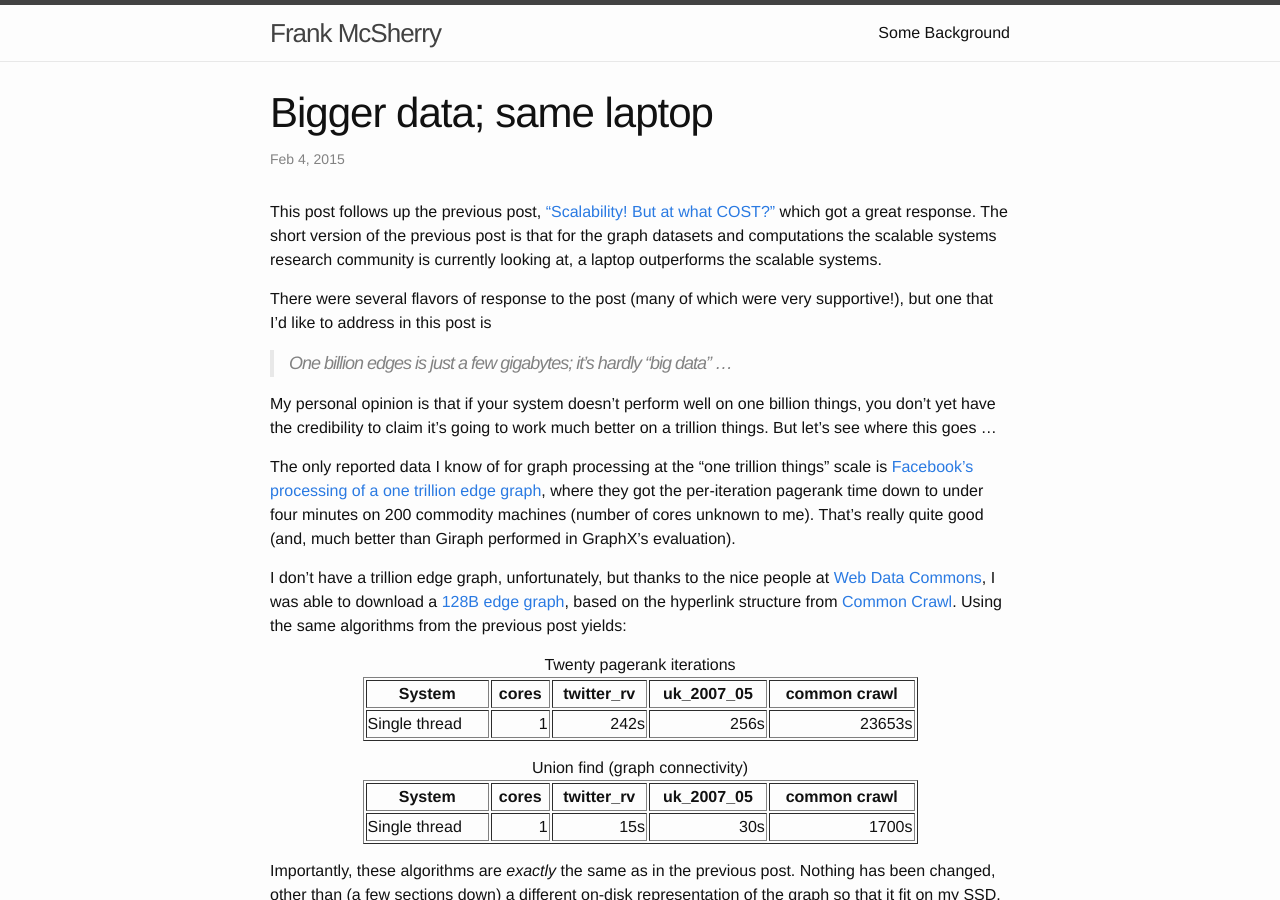
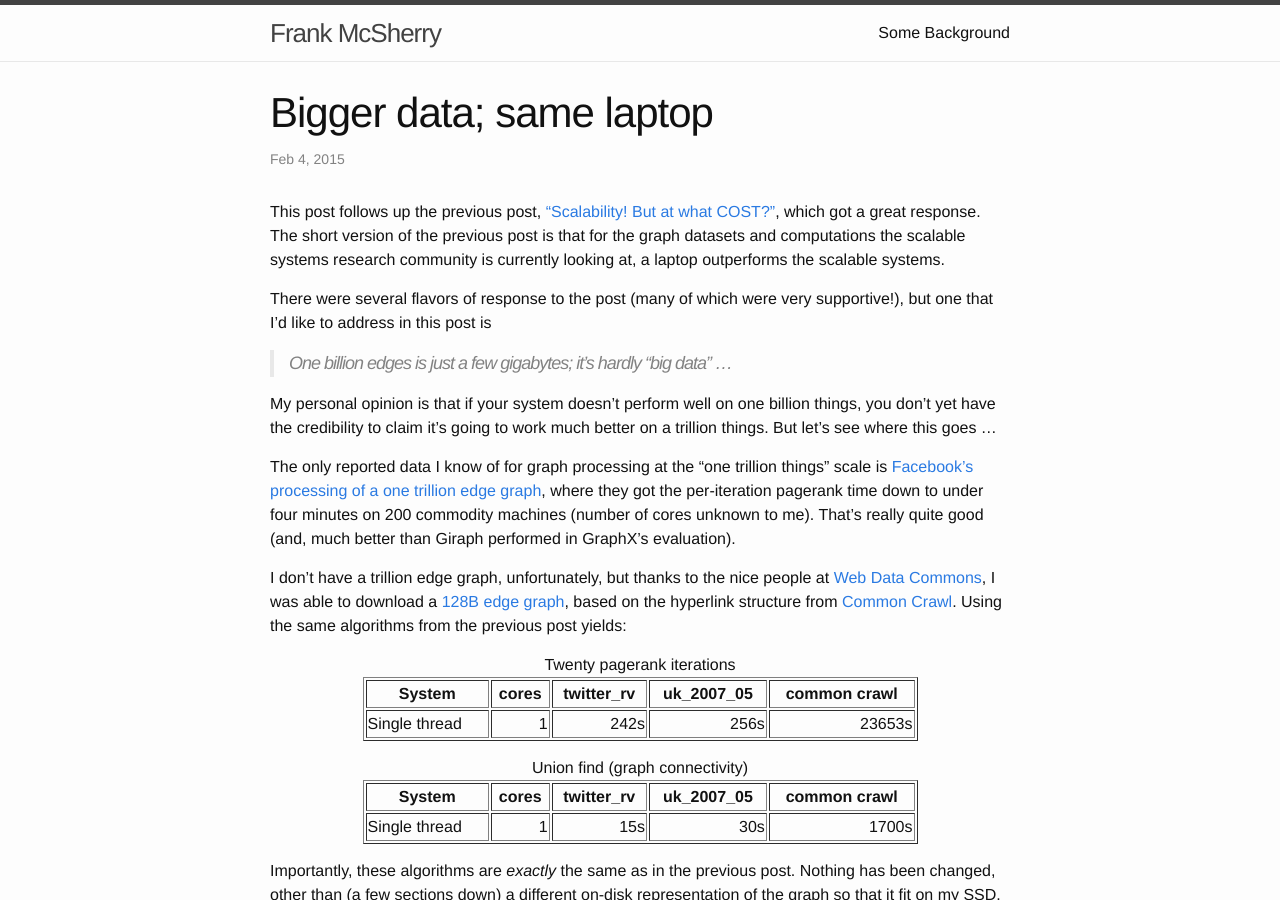
Before and after one commit to frankmcsherry/frankmcsherry.github.io, a Jekyll site: the page built from _posts/2015-01-23-COST2.md, in a window 1280 px wide and 900 px high. Built offline with Jekyll 4.4.1, drawn with Linux system fonts in a browser that asks for light colours.

```diff
--- a/_posts/2015-01-23-COST2.md
+++ b/_posts/2015-01-23-COST2.md
@@ -6,7 +6,7 @@ categories: graph scalability cost
 published: true
 ---
 
-This post follows up the previous post, ["Scalability! But at what COST?"](http://www.frankmcsherry.org/graph/scalability/cost/2015/01/15/COST.html) which got a great response. The short version of the previous post is that for the graph datasets and computations the scalable systems research community is currently looking at, a laptop outperforms the scalable systems.
+This post follows up the previous post, ["Scalability! But at what COST?"](http://www.frankmcsherry.org/graph/scalability/cost/2015/01/15/COST.html), which got a great response. The short version of the previous post is that for the graph datasets and computations the scalable systems research community is currently looking at, a laptop outperforms the scalable systems.
 
 There were several flavors of response to the post (many of which were very supportive!), but one that I'd like to address in this post is
 
```
Also changed, not shown: 2 other files.
